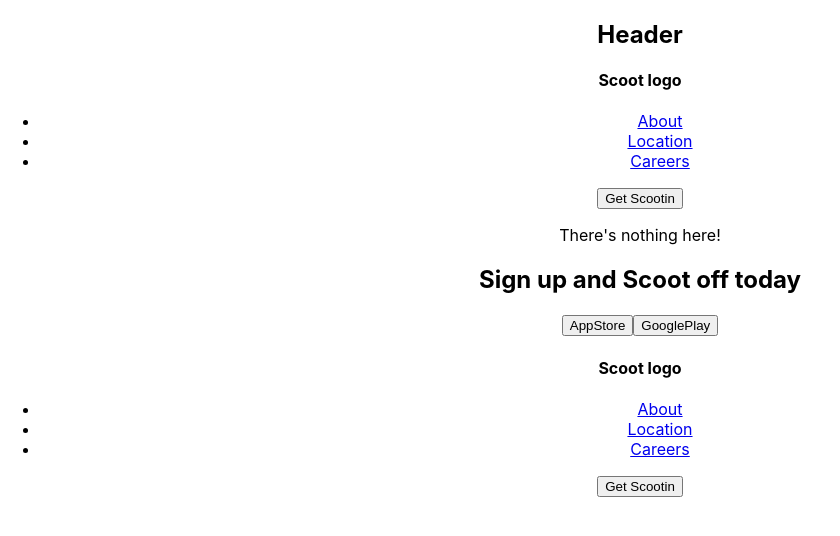
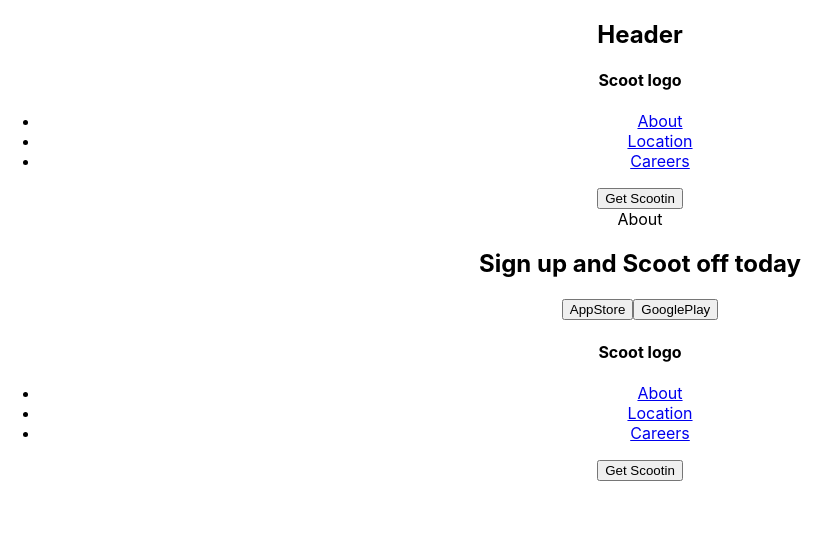
Before and after one commit to xaviguasch/scoot-multipage-website-app-frontendmentor-prac, a React (Create React App) app: page /about in a window 1280 px wide. Shown: the top 536 px of the page, without its empty margins (0-840 px from the left). Built offline with nearby package versions, Linux system fonts and the light colour scheme.

Commit message:
added About component

```diff
--- /dev/null
+++ b/src/components/About.js
@@ -0,0 +1,9 @@
+import React from 'react'
+
+import './About.css'
+
+const About = () => {
+  return <div className='About'>About</div>
+}
+
+export default About
--- a/src/index.js
+++ b/src/index.js
@@ -5,6 +5,7 @@ import { BrowserRouter, Routes, Route, Navigate } from 'react-router-dom'
 import './index.css'
 import App from './App'
 import Home from './components/Home'
+import About from './components/About'
 
 ReactDOM.render(
   <React.StrictMode>
@@ -12,6 +13,7 @@ ReactDOM.render(
       <Routes>
         <Route path='/' element={<App />}>
           <Route path='home' element={<Home />} />
+          <Route path='about' element={<About />} />
           <Route path='/' element={<Navigate to='home' />} />
 
           <Route
```
Also changed, not shown: src/components/About.css (added).
